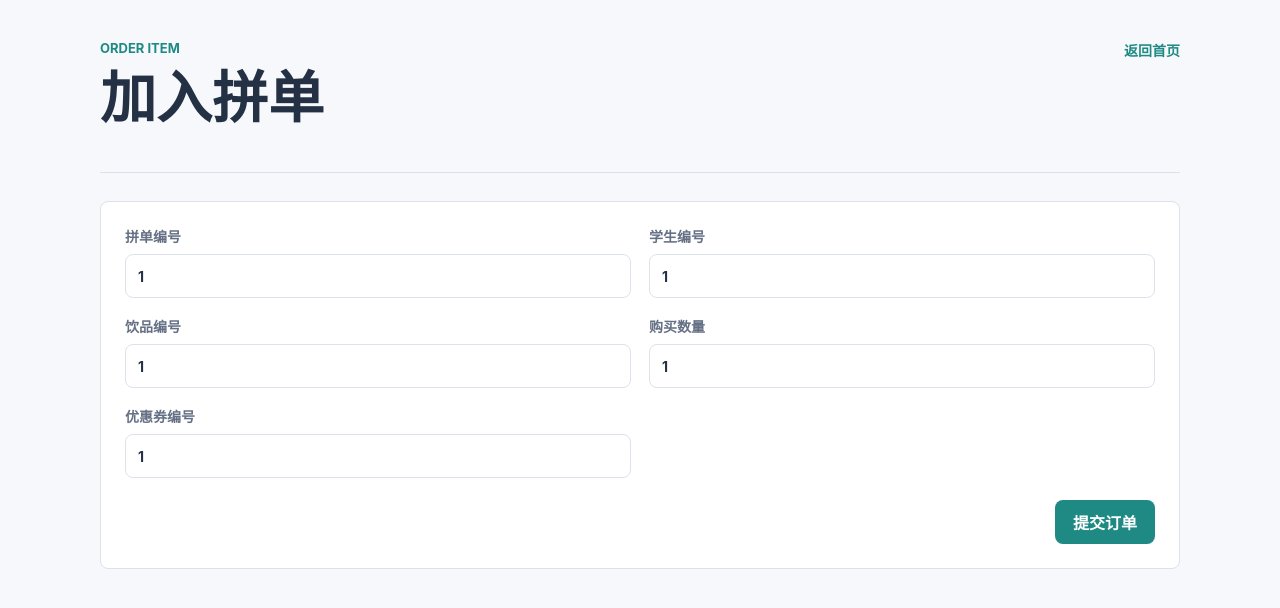
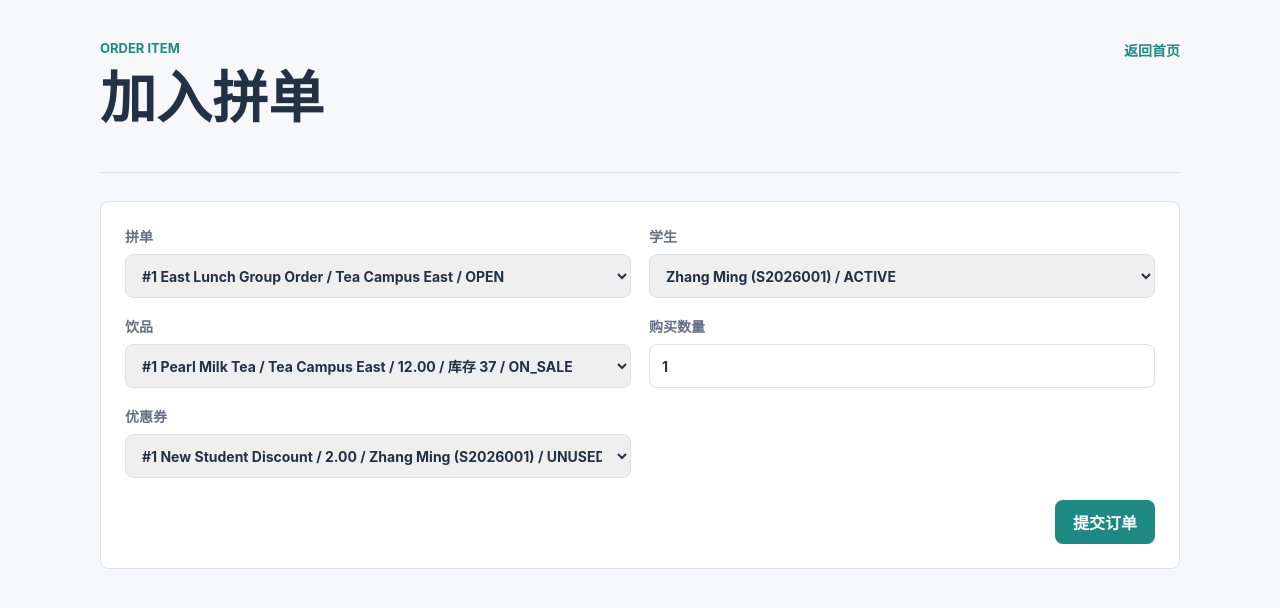
Before and after one commit to fjc2005/nku-db-2026, a Flask app: page /order/add in a window 1280 px wide. Shown: the part 65-673 px from the top of the page. Run offline with Flask 3, Linux system fonts and the light colour scheme; data comes from the database, SQL or seed files in the repository.

Commit message:
update: add order form dropdowns
Changes:
- Load student, group order, drink, and coupon options from the database for /order/add.
- Replace raw ID inputs with dropdown controls while keeping ID-based parameterized submission.
- Show a safe page warning when option data cannot be loaded.

Verification:
- Ran Python syntax compilation for app.py and db.py.
- Used the Flask test client to confirm /order/add returns HTTP 200 and renders the dropdown field when the database is unavailable.

Scope:
- Covers P1 dropdown form requirements; successful database-backed submission remains part of final MySQL regression.

```diff
--- a/app.py
+++ b/app.py
@@ -39,6 +39,67 @@ def fallback_stats():
         {"label": item["label"], "value": "--", "status": "数据库暂不可用"}
         for item in STAT_QUERIES
     ]
+
+
+def empty_order_form_options():
+    return {
+        "students": [],
+        "group_orders": [],
+        "drinks": [],
+        "coupons": [],
+    }
+
+
+def load_order_form_options():
+    return {
+        "students": fetch_all(
+            """
+            SELECT student_id, student_no, name, status
+            FROM students
+            ORDER BY CASE WHEN status = 'ACTIVE' THEN 0 ELSE 1 END, student_id
+            """
+        ),
+        "group_orders": fetch_all(
+            """
+            SELECT
+                go.group_order_id,
+                go.title,
+                go.status,
+                sh.shop_name
+            FROM group_orders go
+            JOIN shops sh ON go.shop_id = sh.shop_id
+            ORDER BY CASE WHEN go.status = 'OPEN' THEN 0 ELSE 1 END, go.group_order_id
+            """
+        ),
+        "drinks": fetch_all(
+            """
+            SELECT
+                d.drink_id,
+                d.drink_name,
+                d.price,
+                d.stock,
+                d.status,
+                sh.shop_name
+            FROM drinks d
+            JOIN shops sh ON d.shop_id = sh.shop_id
+            ORDER BY CASE WHEN d.status = 'ON_SALE' THEN 0 ELSE 1 END, d.drink_id
+            """
+        ),
+        "coupons": fetch_all(
+            """
+            SELECT
+                c.coupon_id,
+                c.coupon_name,
+                c.amount,
+                c.status,
+                s.student_no,
+                s.name AS student_name
+            FROM coupons c
+            JOIN students s ON c.student_id = s.student_id
+            ORDER BY CASE WHEN c.status = 'UNUSED' THEN 0 ELSE 1 END, c.coupon_id
+            """
+        ),
+    }
 
 
 def parse_int(value):
@@ -403,6 +464,13 @@ def create_app():
         }
         message = None
         message_type = None
+        options = empty_order_form_options()
+        options_error = None
+
+        try:
+            options = load_order_form_options()
+        except Exception:
+            options_error = "下拉选项暂时不可用，请确认数据库连接和基础数据。"
 
         if request.method == "POST":
             form_data = {
@@ -449,6 +517,8 @@ def create_app():
             form_data=form_data,
             message=message,
             message_type=message_type,
+            options=options,
+            options_error=options_error,
         )
 
     @app.route("/group/finish", methods=["GET", "POST"])
--- a/templates/add_order.html
+++ b/templates/add_order.html
@@ -15,21 +15,46 @@
 <div class="notice notice--{{ message_type }}" role="status">{{ message }}</div>
 {% endif %}
 
+{% if options_error %}
+<div class="notice notice--error" role="status">{{ options_error }}</div>
+{% endif %}
+
 <form class="form-panel" method="post">
     <div class="form-grid">
         <label class="field">
-            <span>拼单编号</span>
-            <input type="number" name="group_order_id" min="1" required value="{{ form_data.group_order_id }}">
+            <span>拼单</span>
+            <select name="group_order_id" required>
+                <option value="">请选择拼单</option>
+                {% for group_order in options.group_orders %}
+                <option value="{{ group_order.group_order_id }}" {% if form_data.group_order_id == group_order.group_order_id|string %}selected{% endif %}>
+                    #{{ group_order.group_order_id }} {{ group_order.title }} / {{ group_order.shop_name }} / {{ group_order.status }}
+                </option>
+                {% endfor %}
+            </select>
         </label>
 
         <label class="field">
-            <span>学生编号</span>
-            <input type="number" name="student_id" min="1" required value="{{ form_data.student_id }}">
+            <span>学生</span>
+            <select name="student_id" required>
+                <option value="">请选择学生</option>
+                {% for student in options.students %}
+                <option value="{{ student.student_id }}" {% if form_data.student_id == student.student_id|string %}selected{% endif %}>
+                    {{ student.name }} ({{ student.student_no }}) / {{ student.status }}
+                </option>
+                {% endfor %}
+            </select>
         </label>
 
         <label class="field">
-            <span>饮品编号</span>
-            <input type="number" name="drink_id" min="1" required value="{{ form_data.drink_id }}">
+            <span>饮品</span>
+            <select name="drink_id" required>
+                <option value="">请选择饮品</option>
+                {% for drink in options.drinks %}
+                <option value="{{ drink.drink_id }}" {% if form_data.drink_id == drink.drink_id|string %}selected{% endif %}>
+                    #{{ drink.drink_id }} {{ drink.drink_name }} / {{ drink.shop_name }} / {{ drink.price }} / 库存 {{ drink.stock }} / {{ drink.status }}
+                </option>
+                {% endfor %}
+            </select>
         </label>
 
         <label class="field">
@@ -38,8 +63,15 @@
         </label>
 
         <label class="field">
-            <span>优惠券编号</span>
-            <input type="number" name="coupon_id" min="1" value="{{ form_data.coupon_id }}">
+            <span>优惠券</span>
+            <select name="coupon_id">
+                <option value="" {% if not form_data.coupon_id %}selected{% endif %}>不使用优惠券</option>
+                {% for coupon in options.coupons %}
+                <option value="{{ coupon.coupon_id }}" {% if form_data.coupon_id == coupon.coupon_id|string %}selected{% endif %}>
+                    #{{ coupon.coupon_id }} {{ coupon.coupon_name }} / {{ coupon.amount }} / {{ coupon.student_name }} ({{ coupon.student_no }}) / {{ coupon.status }}
+                </option>
+                {% endfor %}
+            </select>
         </label>
     </div>
 
```
